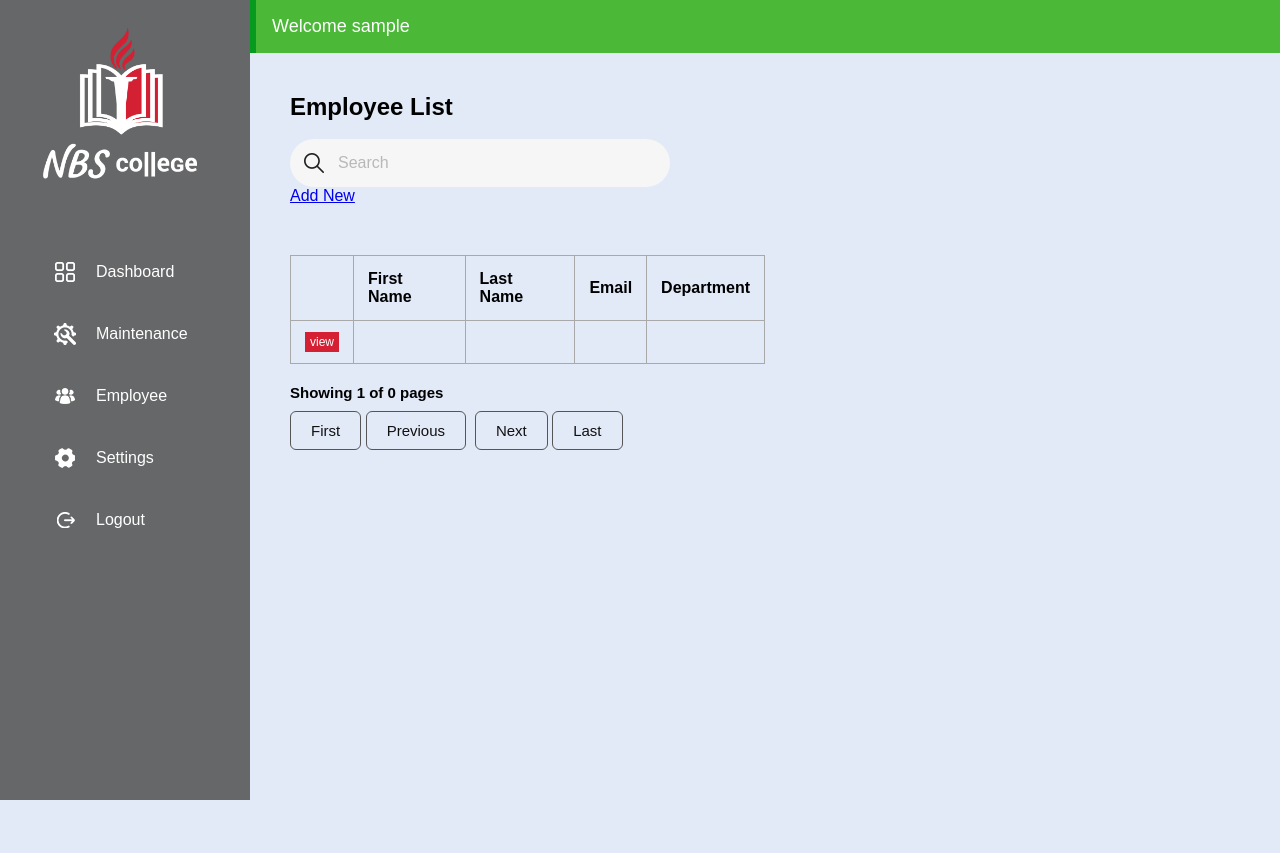
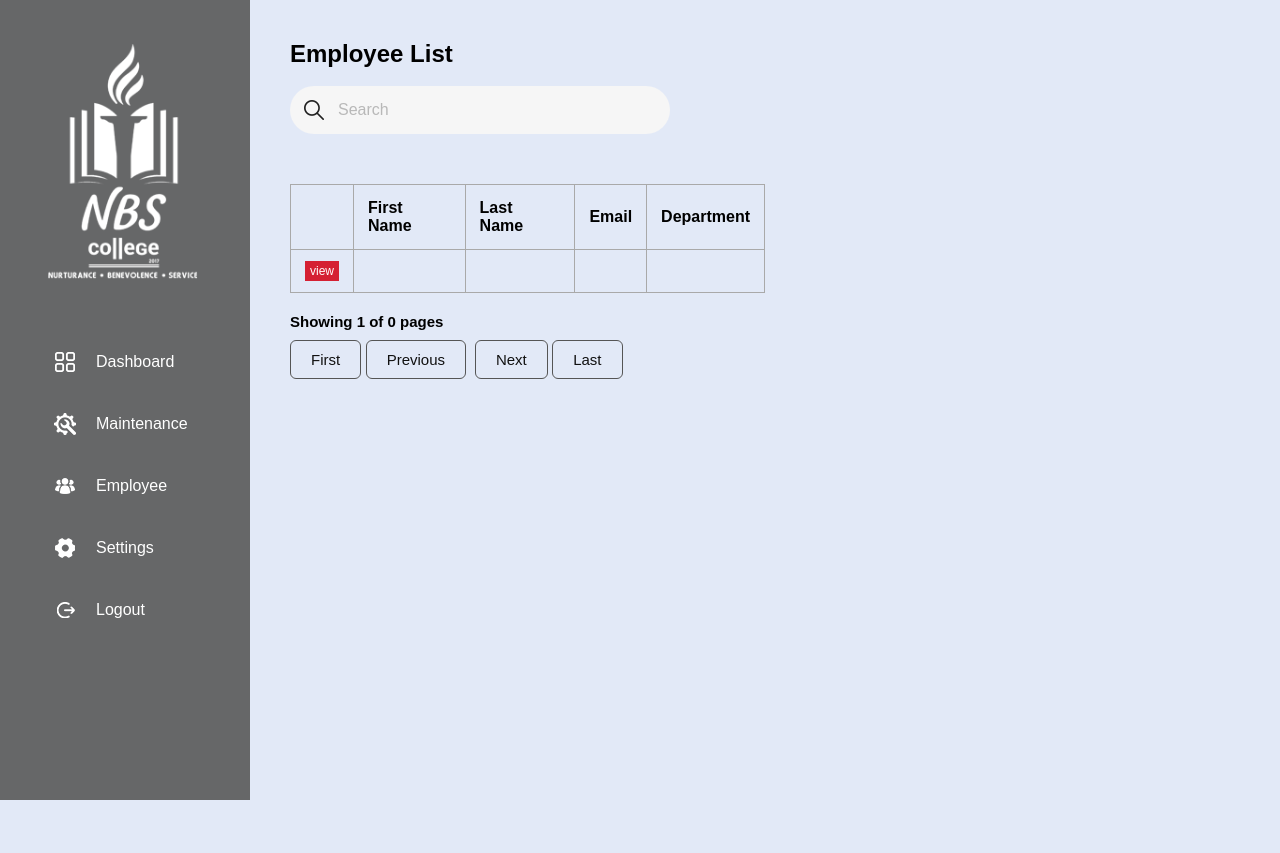
Before and after one commit to azzelwee/schoolkit, a PHP site: page /employee.php in a window 1280 px wide. After the commit the page ends 800 px from the top, so only its background shows below. Run offline with PHP 8.4, Linux system fonts and the light colour scheme; the visitor is signed in with stand-in values (Sample User, id 1); data that the repository does not hold is empty.

Commit message:
update latest

```diff
--- a/add.php
+++ b/add.php
@@ -10,10 +10,9 @@ if(isset($_POST['submit'])){
     $gender = $_POST['gender'];
 
     $sql = "INSERT INTO `employee_list`(`first_name`, `last_name`,
-    `gender`)VALUES ('$fname','$lname','$gender')";
+    `contact_information`)VALUES ('$fname','$lname','$gender')";
 
     $con->query($sql) or die ($con->error);
-
     echo header("Location: index.php");
 
 }
--- a/css/style.css
+++ b/css/style.css
@@ -73,16 +73,18 @@
     text-align: center;
 }
 
+.form-dashboard {
+    margin-top: 20px;
+    text-align: center;
+    font-size: 18px;
+    font-style: none;
+}
 /* sets background for login page */
 /* #formlogin {
 
 } */
 
-/* message */
-.message {
-    width: 100%;
-    padding: 1rem;
-}
+/* message when no user found */
 
 .message.warning {
     background: #e9e77f;
@@ -90,22 +92,36 @@
     color: #817f05;
 }
 
-.message.success {
-    margin-left: 250px;
-        width: auto;
-    background-color: #4bb838;
-    border-left: 6px solid #069b1e;
-    font-size: 18px;
-        color: white;
+/* end of message */
+
+/* CSS for styling the popup message */
+.popup-message {
+    position: fixed;
+    top: 20px;
+    left: 50%;
+    transform: translateX(-50%);
+    padding: 10px 20px;
+    background-color: #f0f0f0;
+    border: 1px solid #ccc;
+    border-radius: 5px;
+    box-shadow: 0 2px 4px rgba(0, 0, 0, 0.1);
+    display: none;
+    /* Initially hidden */
 }
 
-.message.info {
-    background-color: #248baa;
-    border-left: 6px solid #06589b;
-    color: white
+.success {
+    background-color: #dff0d8;
+    border-color: #d0e9c6;
+    color: #3c763d;
 }
 
-/* end of message */
+.info {
+    background-color: #d9edf7;
+    border-color: #bce8f1;
+    color: #31708f;
+}
+
+/* CSS for styling the popup message */
 
 .wrapper {
     padding: 0 2rem 0 2rem;
@@ -351,7 +367,10 @@ ul.items {
 }
 
 .logo-img {
-    width: 180px;
+    margin-top: 3vh;
+        margin-left: 18px;
+        height: auto;
+        width: 150px;
 }
 
 .nav-links {
--- a/employee.php
+++ b/employee.php
@@ -4,11 +4,16 @@ if(!isset($_SESSION)){
     session_start();
 }
 
-if(isset($_SESSION['UserLogin'])){
-    echo "<div class='message success'>Welcome ".$_SESSION['UserLogin'].'</div>';
+// Check if the user is logged in
+if(isset($_SESSION['UserLogin'])) {
+    $message = "<div class='popup-message success'>Welcome ".$_SESSION['UserLogin'].'</div>';
 } else {
-    echo "<div class='message info'>Welcome Guest</div>";
+    $message = "<div class='popup-message info'>Welcome Guest</div>";
 }
+
+echo $message;
+
+// End of checking
 
 include_once("connections/connection.php");
 $con = connection();
@@ -53,20 +58,26 @@ $row = $employee->fetch_assoc();
     <div class="header">
         <div class="side-nav">
             <a href="#"class="logo">
-                <img src="img/nbshorizontal.png" class="logo-img">
+                <img src="img/nbswhite.png" class="logo-img">
             </a>
             <ul class="nav-links">
                 <li><a href="dashboard.php"><img src="img/dashboard.png" class="imgs"><p>Dashboard</p></a></li>
                 <li><a href="#"><img src="img/structures.png"><p>Maintenance</p></a></li>
                 <li><a href="employee.php"><img src="img/groups.png"><p>Employee</p></a></li>
                 <li><a href="#"><img src="img/settings.png"><p>Settings</p></a></li>
-                <li><a href="login.php"><img src="img/out.png"><p>Logout</p></a></li>
+                <?php if(isset($_SESSION['UserLogin'])){?>
+                    <li><a href="logout.php"><img src="img/out.png"><p>Logout</p></a></li>
+                    <?php } else {?>
+
+                    <li><a href="login.php"><img src="img/out.png"><p>Login</p></a></li>
+                <?php } ?>
 
                 <div class="active">
                 </div>
             </ul>
 
-        </div>
+    </div>
+
 
     <div class="right-container">
 
@@ -78,7 +89,7 @@ $row = $employee->fetch_assoc();
         </div>
         </form>
 
-        <a href="add2.php">Add New</a>
+        <!-- <a href="add2.php">Add New</a> -->
 
 
         <table>
@@ -100,7 +111,7 @@ $row = $employee->fetch_assoc();
             <td><?php echo $row['first_name']; ?></td>
             <td><?php echo $row['last_name']; ?></td>
             <td><?php echo $row['contact_information']; ?></td>
-            <td><?php echo $row['added_at']; ?></td>
+            <td><?php echo $row['department']; ?></td>
             <!-- <td><?php echo $row['department']; ?></td> -->
         </tr>
         <?php }while($row = $employee->fetch_assoc()); ?>
--- a/js/main.js
+++ b/js/main.js
@@ -19,6 +19,16 @@
 //         }
 // });
 
+document.addEventListener('DOMContentLoaded', function() {
+    var popup = document.querySelector('.popup-message');
+    if (popup) {
+        popup.style.display = 'block';
+        setTimeout(function() {
+            popup.style.display = 'none';
+        }, 1000); // Hide after 5 seconds
+    }
+});
+
     let links = document.querySelectorAll('.page-numbers > a');
     let bodyId = parseInt(document.body.id) - 1;
     links[bodyId].classList.add("actives");
--- a/login.php
+++ b/login.php
@@ -64,6 +64,11 @@ if(isset($_POST['login'])){
         </div>
 
         <button type="submit" name="login" id="btn">Login</button>
+
+        <div class="form-dashboard">
+            <a href="dashboard.php">Go to Dashboard</a>
+
+        </div>
     </form>
 
     </div>
```
Also changed, not shown: add2.php (+5 -3 lines), dashboard.php (+16 -6 lines).
